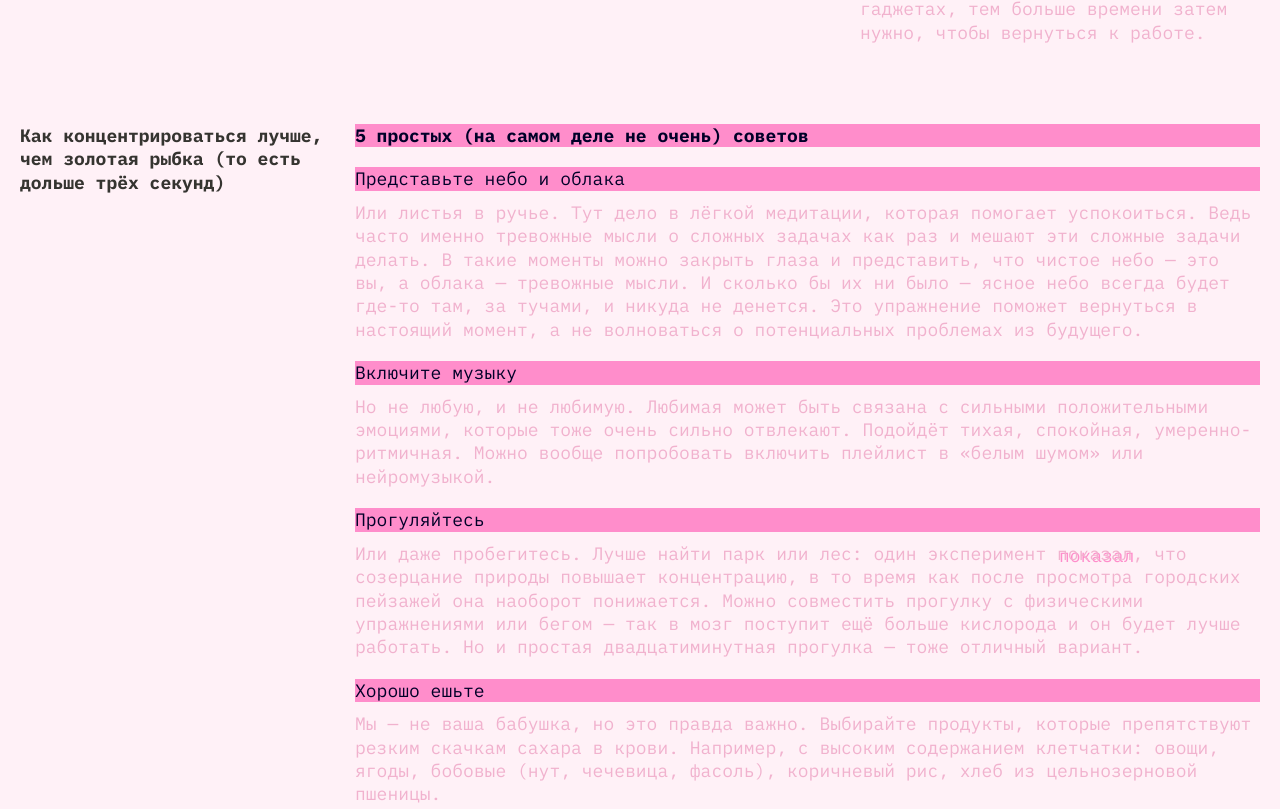
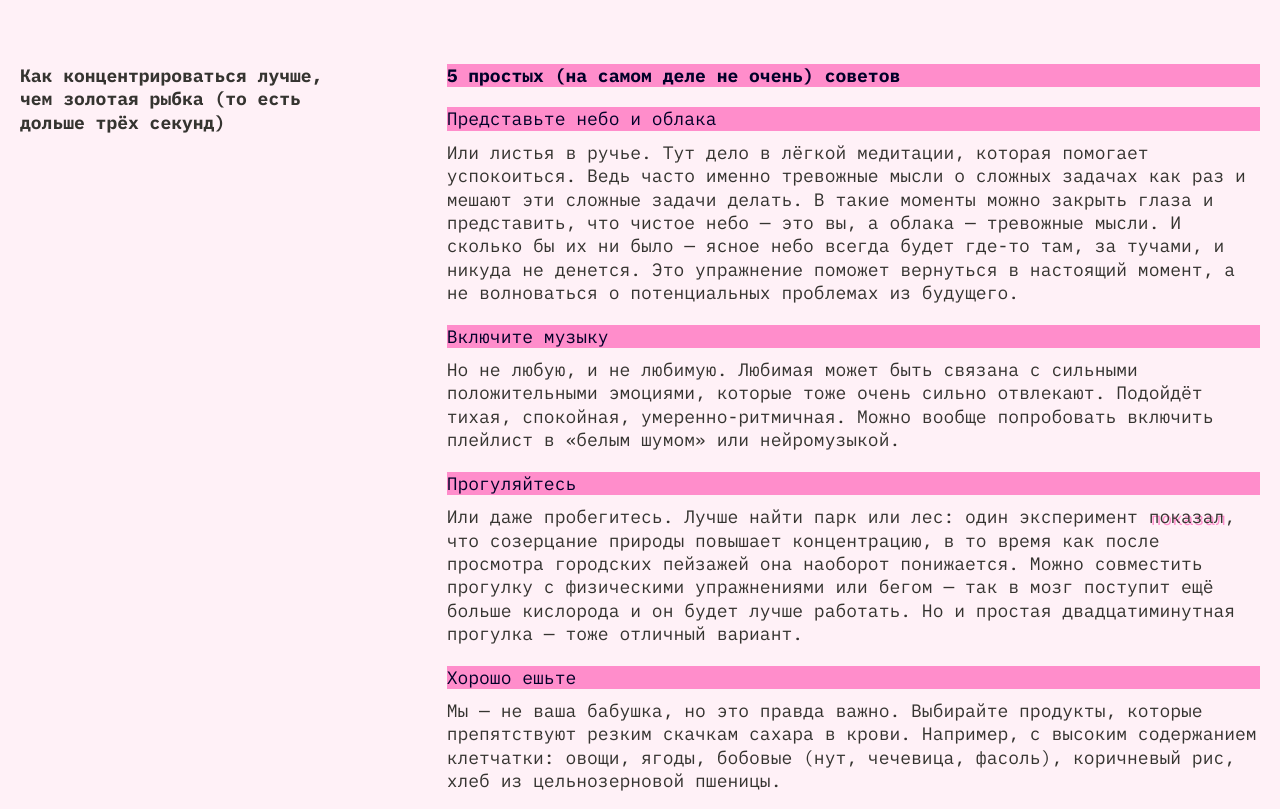
Before and after one commit to OlesyaGolovacheva/slozhno-sosredotochitsya, a plain HTML site: page index.html in a window 1280 px wide. Shown: the part 1763-2572 px from the top of the page. Drawn offline with Linux system fonts and the light colour scheme.

Commit message:
slogno_ver4

```diff
--- a/styles/style.css
+++ b/styles/style.css
@@ -103,7 +103,7 @@
   gap: 50px;
 }
 .content_text {
-  color: #F1B2CE;
+  color: var(--text-color);
   font-family: IBM Plex Mono, sans-serif;
   font-size: var(--font-size);
   line-height: 130%
@@ -231,17 +231,15 @@
     left:20px;
   }
   .main {
-    margin-top: 60px;
     gap: 80px;
   }
   .section_why {
     padding: 0 20px;
-    display: flex;
-    flex-direction: row;
+    display: grid;
+    grid-template-columns: 1fr 2fr;
     gap: 20px;
   }
   .content_zagolovok {
-    min-width: 236px;
     max-width: 236px;
   }
   .section_what {
@@ -252,8 +250,8 @@
   }
   .section_how {
     padding: 0 20px;
-    display: flex;
-    flex-direction: row;
+    display: grid;
+    grid-template-columns: 1fr 2fr;
     gap: 20px;
   }
   .gallery {
```
Also changed, not shown: index.html (+1 -1 lines).
